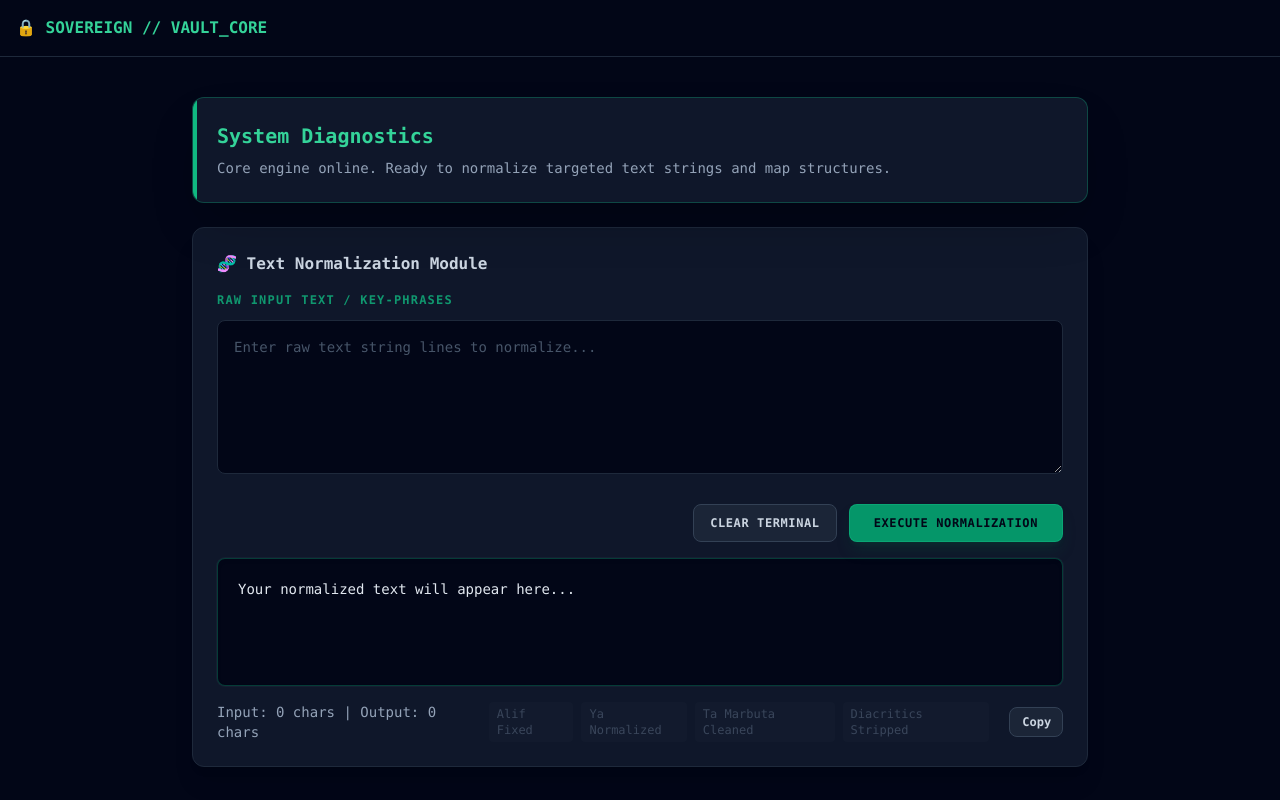
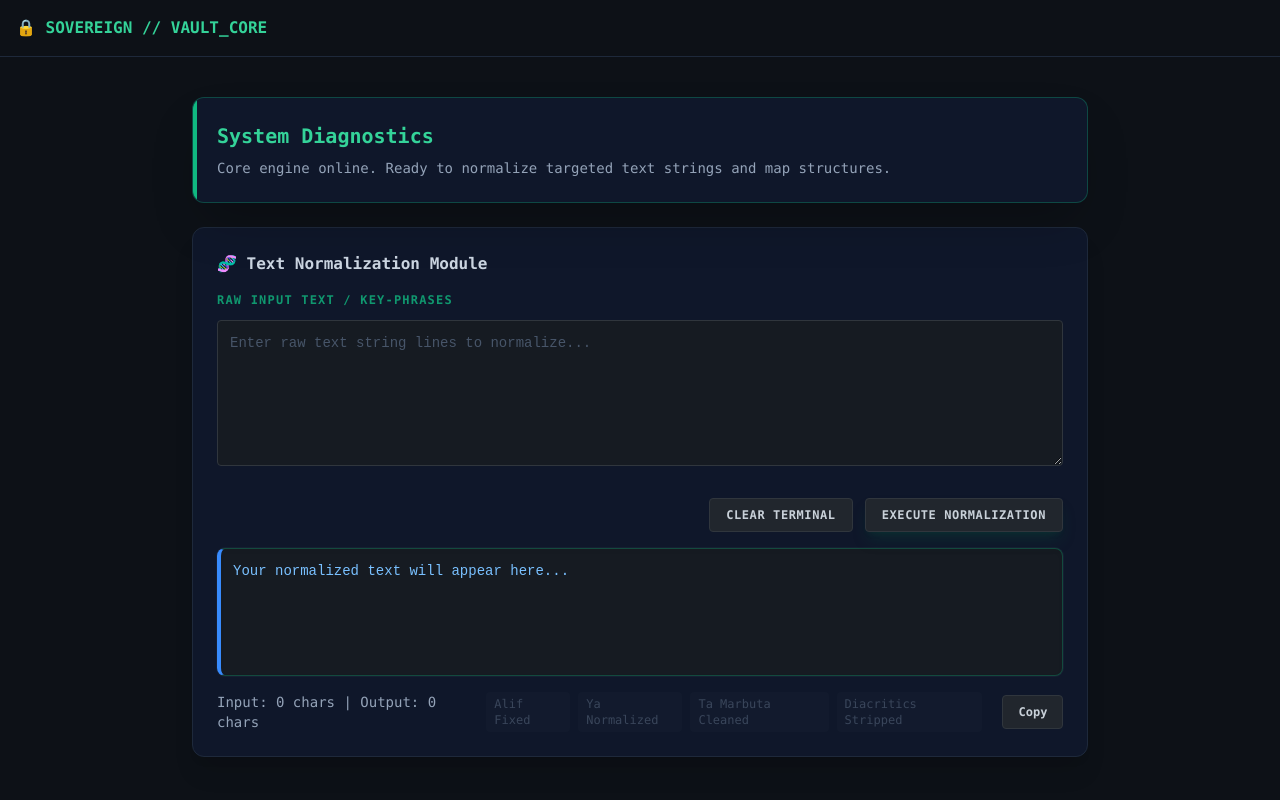
Before and after one commit to mohi-create/mahutop, an Astro site: page /vault in a window 1280 px wide. Built offline with nearby package versions, Linux system fonts and the light colour scheme; Astro itself is replaced by a stand-in of ours.

Commit message:
`Apply industrial dark theme to vault layout`

```diff
--- a/src/pages/vault.astro
+++ b/src/pages/vault.astro
@@ -261,3 +261,73 @@ import VaultLayout from '../layouts/VaultLayout.astro';
     }
   });
 </script>
+
+<style>
+  /* Cyber-Vault Theme Overrides */
+  :global(body) {
+    background-color: #0d1117 !important;
+    color: #c9d1d9 !important;
+    font-family: 'Courier New', Courier, monospace !important;
+  }
+
+  textarea {
+    background-color: #161b22 !important;
+    color: #58a6ff !important;
+    border: 1px solid #30363d !important;
+    border-radius: 4px;
+    padding: 12px;
+    font-family: monospace;
+  }
+
+  textarea:focus {
+    outline: none !important;
+    border-color: #58a6ff !important;
+    box-shadow: 0 0 8px rgba(88, 166, 255, 0.3);
+  }
+
+  button {
+    background-color: #21262d !important;
+    color: #c9d1d9 !important;
+    border: 1px solid #30363d !important;
+    padding: 8px 16px;
+    cursor: pointer;
+    font-weight: bold;
+    border-radius: 4px;
+    transition: all 0.2s ease;
+  }
+
+  button:hover {
+    background-color: #30363d !important;
+    border-color: #8b949e !important;
+  }
+
+  /* Dashboard Badges Styling */
+  .badge, [data-badge] {
+    display: inline-block;
+    padding: 4px 8px;
+    margin: 4px;
+    border-radius: 3px;
+    font-size: 0.85rem;
+    background-color: #21262d;
+    color: #484f58;
+    border: 1px solid #30363d;
+    transition: all 0.3s ease;
+  }
+
+  /* Glowing State for Active Rules */
+  .badge.active, [data-badge].active {
+    background-color: rgba(56, 139, 253, 0.15) !important;
+    color: #58a6ff !important;
+    border-color: #58a6ff !important;
+    text-shadow: 0 0 4px rgba(88, 166, 255, 0.6);
+  }
+
+  /* Output Screen */
+  .output-container, #output-results {
+    background-color: #161b22 !important;
+    border-left: 4px solid #388bfd !important;
+    padding: 12px;
+    font-family: monospace;
+    color: #79c0ff;
+  }
+</style>
```
